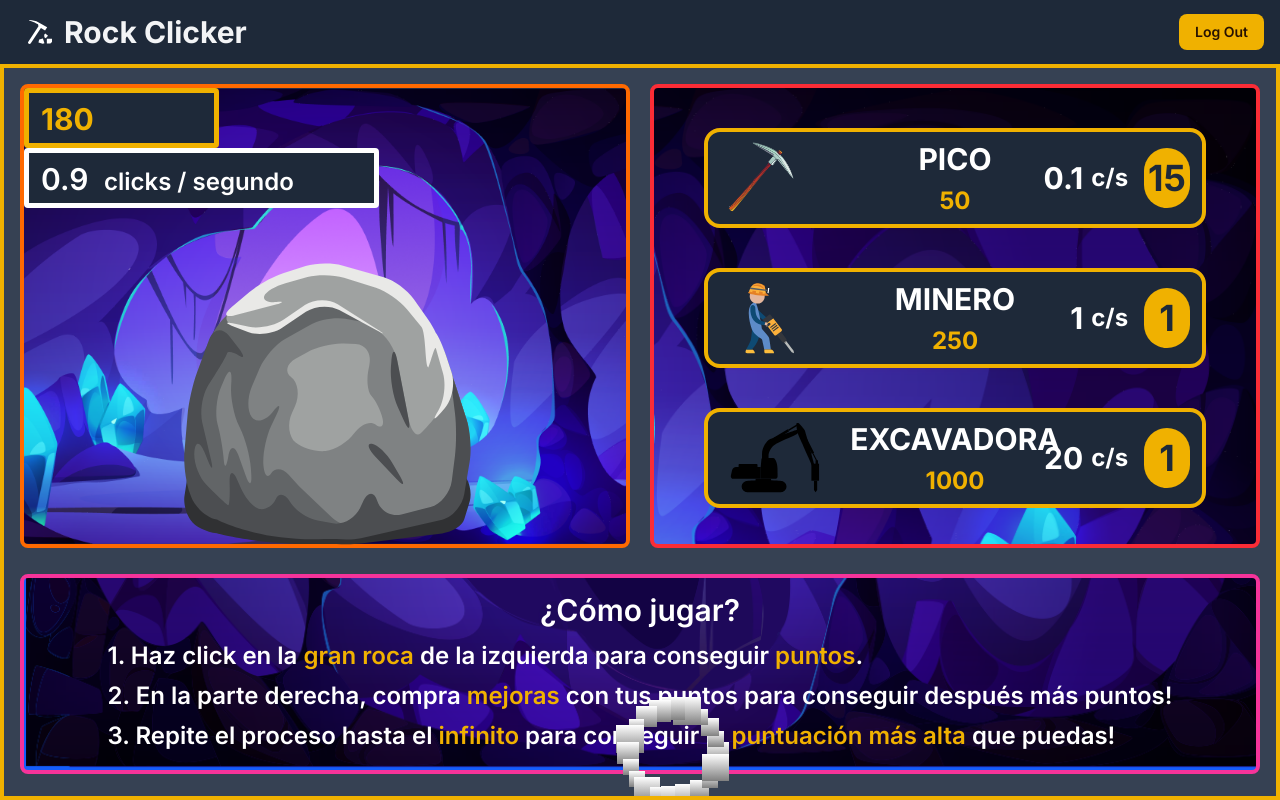
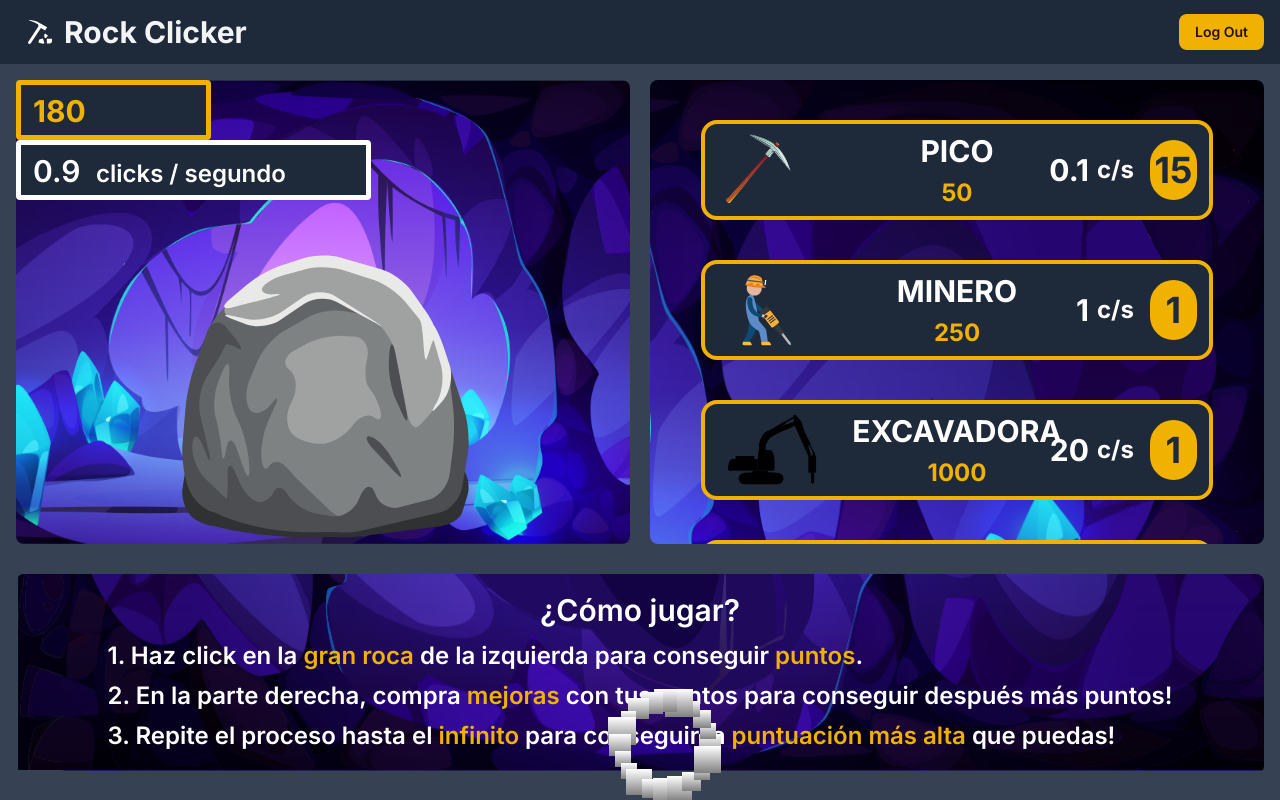
Before and after one commit to Nat27aly/rocket-clicker, a React (Vite) app: page /game in a window 1280 px wide. Built offline with nearby package versions, Linux system fonts and the light colour scheme; no server answers; sample sign-in values are in the browser's storage.

Commit message:
structured components

```diff
--- a/src/app/routes.jsx
+++ b/src/app/routes.jsx
@@ -6,7 +6,7 @@ import MainLayout from "../components/MainLayout.jsx";
 import DashboardLayout from "../features/dashboard/components/DashboardLayout.jsx";
 import DashboardHomePage from "../features/dashboard/components/DashboardHomePage.jsx";
 
-import { RockSection } from "../features/game/components/RockSection.jsx";
+import { GameSection } from "../features/game/components/GameSection.jsx";
 
 function AppRoutes() {
 
@@ -16,7 +16,7 @@ function AppRoutes() {
                 <Route index element={<LandingPage/>}/>
                 <Route path="/sign-in" element={<SignInPage/>}/>
                 <Route path="/sign-up" element={<SignUpPage/>}/>
-                <Route path="/game" element={<RockSection />} ></Route>
+                <Route path="/game" element={<GameSection />} ></Route>
 
 
 
--- /dev/null
+++ b/src/features/game/components/GameSection.jsx
@@ -0,0 +1,17 @@
+import React from 'react';
+import RockSection from './RockSection.jsx';
+import UpgradeSection from './UpgradeSection.jsx';
+import TutorialSection from './TutorialSection.jsx';
+
+export function GameSection() {
+    //El color rojo de cuando los puntos no son suficientes para comprar una mejora es: red-500
+    return (
+        <>
+            <div className='size-noheader grid grid-cols-1 p-4 gap-5 lg:grid-cols-2 overflow-y-auto lg:overflow-hidden '>
+                <RockSection />
+                <UpgradeSection />
+                <TutorialSection />
+            </div>
+        </>
+    );
+};
--- a/src/features/game/components/RockSection.jsx
+++ b/src/features/game/components/RockSection.jsx
@@ -2,39 +2,15 @@ import React from 'react';
 import ClickBar from './ClicksBar.jsx';
 import PointsBar from './PointsBar.jsx';
 import Rock from './Rock.jsx';
-import Upgrade from './Upgrade.jsx';
 
-export function RockSection() {
+export default function RockSection() {
     //El color rojo de cuando los puntos no son suficientes para comprar una mejora es: red-500
     return (
         <>
-            <div className='size-noheader grid grid-cols-1 p-4 gap-5 lg:grid-cols-2 border-4 border-yellow-500 overflow-y-auto lg:overflow-hidden '>
-                <div className="h-[45vh] lg:h-[58vh] bg-[url(/cave-image-rock.png)] bg-cover bg-no-repeat bg-center text-white rounded-lg border-4 border-orange-500 m-0">
-                    <PointsBar />
-                    <ClickBar />
-                    <Rock />
-                </div>
-                <div className="h-[45vh] lg:h-[58vh] text-white rounded-lg bg-[url(/cave-image-upgrade.png)] bg-cover bg-no-repeat bg-right-top overflow-y-auto scroll-personalizado border-4 border-red-500">
-                    <div className="flex flex-col space-y-4 justify-center py-5">
-                        <Upgrade image='/pickaxe-click.svg' name='pico' price='50' clicks='0.1' level='15' />
-                        <Upgrade image='/miner.svg' name='minero' price='250' clicks='1' level='1' />
-                        <Upgrade image='/excavator-dark.svg' name='excavadora' price='1000' clicks='20' level='1' />
-                        <Upgrade image='/excavator.svg' name='excavadora' price='1000' clicks='20' level='1' />
-                        <Upgrade image='/easter-dark.svg' name='??????' price='15000' clicks='???' level='?' />
-
-                    </div>
-                </div>
-                <div className="h-[55vh] sm:h-[45vh] lg:h-[25vh] border-4 border-pink-500 bg-blue-600 rounded-lg w-full col-span-full lg:col-span-2 bg-[url(/cave-image-tutorial.png)] bg-cover bg-no-repeat">
-                    <div className='text-white flex flex-col justify-center items-center h-full font-sans font-semibold text-lg sm:text-xl md:text-2xl p-5 sm:p-10'>
-                        <h3 className='text-2xl md:text-3xl mb-2'>¿Cómo jugar?</h3>
-                        <ol>
-                            <li className='p-2 lg:p-1'>1.  Haz click en la <span className='text-yellow-500'>gran roca</span> de la izquierda para conseguir <span className='text-yellow-500'>puntos</span>.</li>
-                            <li className='p-2 lg:p-1'>2.  En la parte derecha, compra <span className='text-yellow-500'>mejoras</span> con tus puntos para conseguir después más puntos!</li>
-                            <li className='p-2 lg:p-1'>3.  Repite el proceso hasta el <span className='text-yellow-500'>infinito</span> para conseguir la <span className='text-yellow-500'>puntuación más alta</span>  que puedas!</li>
-                        </ol>
-                    </div>
-                </div>
-
+            <div className="h-[45vh] lg:h-[58vh] bg-[url(/cave-image-rock.png)] bg-cover bg-no-repeat bg-center text-white rounded-lg m-0">
+                <PointsBar />
+                <ClickBar />
+                <Rock />
             </div>
         </>
     );
--- /dev/null
+++ b/src/features/game/components/TutorialSection.jsx
@@ -0,0 +1,19 @@
+import React from 'react';
+
+export default function TutorialSection() {
+    //El color rojo de cuando los puntos no son suficientes para comprar una mejora es: red-500
+    return (
+        <>
+            <div className="h-[55vh] sm:h-[45vh] lg:h-[25vh] rounded-lg w-full col-span-full lg:col-span-2 bg-[url(/cave-image-tutorial.png)] bg-cover bg-no-repeat">
+                <div className='text-white flex flex-col justify-center items-center h-full font-sans font-semibold text-lg sm:text-xl md:text-2xl p-5 sm:p-10'>
+                    <h3 className='text-2xl md:text-3xl mb-2'>¿Cómo jugar?</h3>
+                    <ol>
+                        <li className='p-2 lg:p-1'>1.  Haz click en la <span className='text-yellow-500'>gran roca</span> de la izquierda para conseguir <span className='text-yellow-500'>puntos</span>.</li>
+                        <li className='p-2 lg:p-1'>2.  En la parte derecha, compra <span className='text-yellow-500'>mejoras</span> con tus puntos para conseguir después más puntos!</li>
+                        <li className='p-2 lg:p-1'>3.  Repite el proceso hasta el <span className='text-yellow-500'>infinito</span> para conseguir la <span className='text-yellow-500'>puntuación más alta</span>  que puedas!</li>
+                    </ol>
+                </div>
+            </div>
+        </>
+    );
+};
--- /dev/null
+++ b/src/features/game/components/UpgradeSection.jsx
@@ -0,0 +1,20 @@
+import React from 'react';
+import Upgrade from './Upgrade.jsx';
+
+export default function UpgradeSection() {
+    //El color rojo de cuando los puntos no son suficientes para comprar una mejora es: red-500
+    return (
+        <>
+            <div className="h-[45vh] lg:h-[58vh] text-white rounded-lg bg-[url(/cave-image-upgrade.png)] bg-cover bg-no-repeat bg-right-top overflow-y-auto scroll-personalizado">
+                <div className="flex flex-col space-y-4 justify-center py-5">
+                    <Upgrade image='/pickaxe-click.svg' name='pico' price='50' clicks='0.1' level='15' />
+                    <Upgrade image='/miner.svg' name='minero' price='250' clicks='1' level='1' />
+                    <Upgrade image='/excavator-dark.svg' name='excavadora' price='1000' clicks='20' level='1' />
+                    <Upgrade image='/excavator.svg' name='excavadora' price='1000' clicks='20' level='1' />
+                    <Upgrade image='/easter-dark.svg' name='??????' price='15000' clicks='???' level='?' />
+
+                </div>
+            </div>
+        </>
+    );
+};
```
